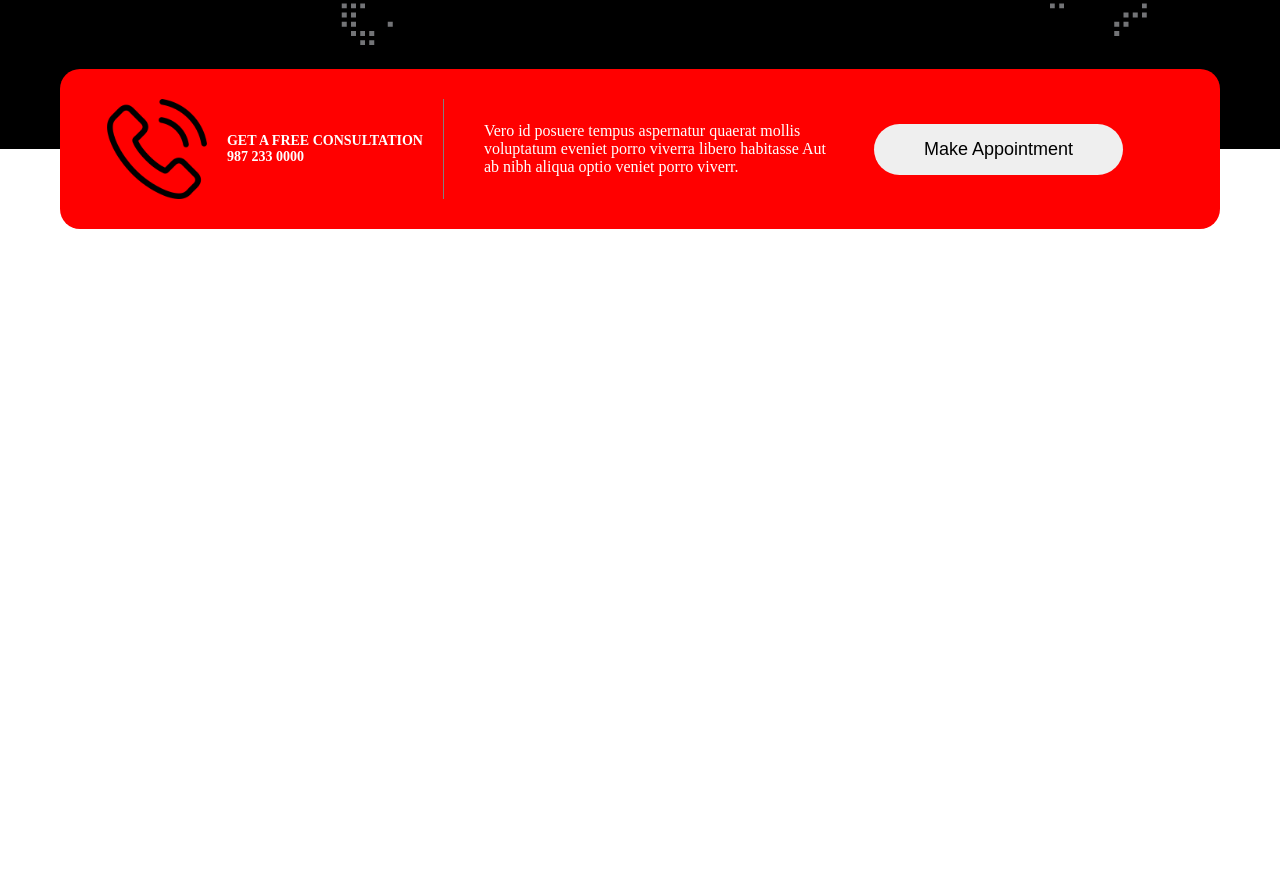
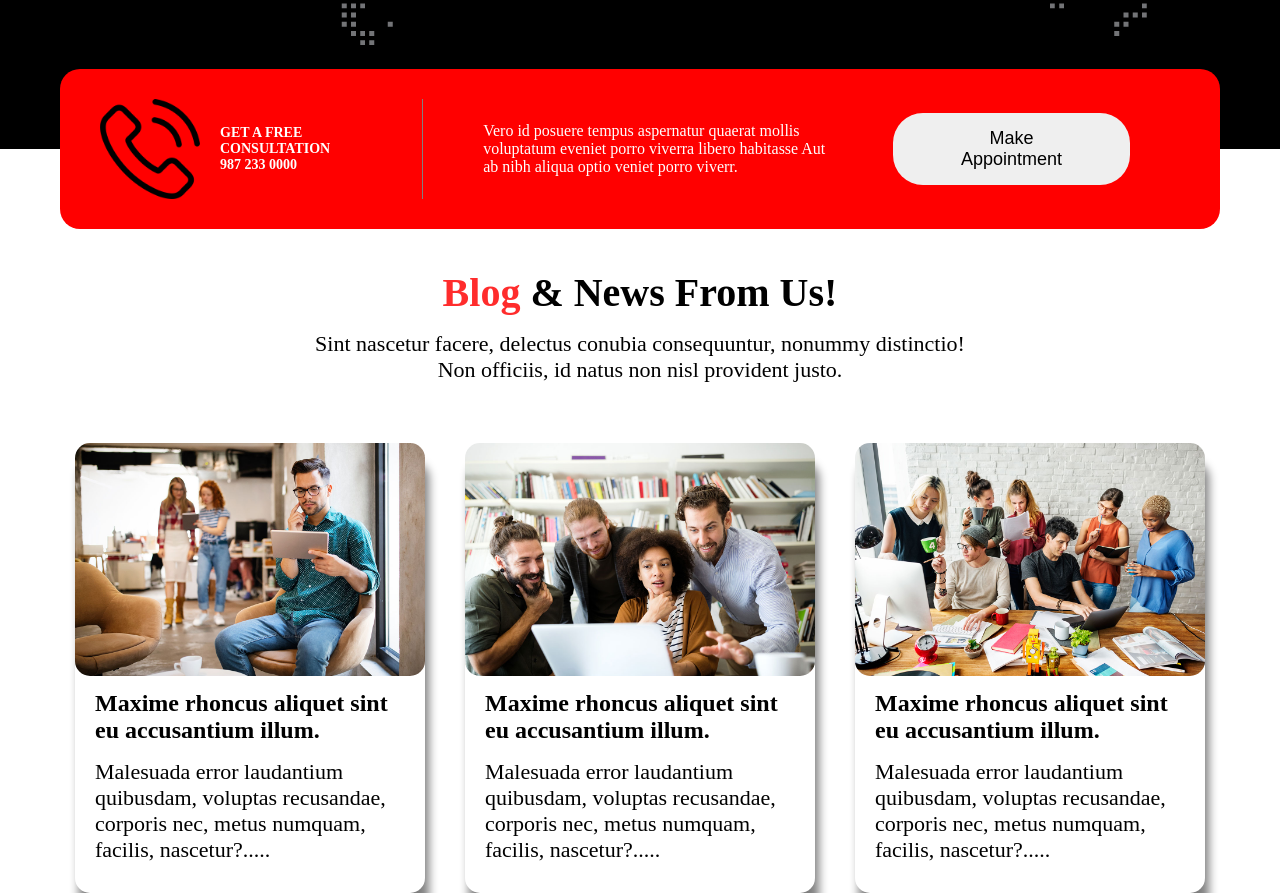
Before and after one commit to Asrafpavel/digital-agency-portfolio, a plain HTML site: page index.html in a window 1280 px wide. Shown: the part 1546-2439 px from the top of the page. Before the commit the page ends 1775 px from the top, so only its background shows below. Drawn offline with Linux system fonts and the light colour scheme.

Commit message:
blog added

```diff
--- a/index.html
+++ b/index.html
@@ -100,5 +100,31 @@
     </div>
 </div>
 
+
+
+<div class="blog-section">
+   <div class="blog-title">
+    <h1><span class="primary">Blog</span> & News From Us!</h1>
+    <p>Sint nascetur facere, delectus conubia consequuntur, nonummy distinctio!<br> Non officiis, id natus non nisl provident justo.</p>
+   </div>
+    <div class="blog-items">
+        <div class="blog">
+            <img src="asset/image/blog-1.jpg" alt="">
+            <h2>Maxime rhoncus aliquet sint eu accusantium illum.</h2>
+            <p>Malesuada error laudantium quibusdam, voluptas recusandae, corporis nec, metus numquam, facilis, nascetur?.....</p>
+        </div>
+        <div class="blog">
+            <img src="asset/image/blog-2.jpg" alt="">
+            <h2>Maxime rhoncus aliquet sint eu accusantium illum.</h2>
+            <p>Malesuada error laudantium quibusdam, voluptas recusandae, corporis nec, metus numquam, facilis, nascetur?.....</p>
+        </div>
+        <div class="blog">
+            <img src="asset/image/blog-3.jpg" alt="">
+            <h2>Maxime rhoncus aliquet sint eu accusantium illum.</h2>
+            <p>Malesuada error laudantium quibusdam, voluptas recusandae, corporis nec, metus numquam, facilis, nascetur?.....</p>
+        </div>
+    </div>
+</div>
+
 </body>
 </html>
--- a/style.css
+++ b/style.css
@@ -226,3 +226,44 @@
     font-size: 18px;
     margin-right: 50px;
 }
+
+
+.blog-title{
+    text-align: center;
+    margin-bottom: 50px;
+}
+.blog-section{
+    margin-top: 120px;
+    display: flex;
+    flex-direction: column;
+    align-items: center;
+
+
+}
+.blog-section h1{
+    font-size: 40px;
+
+}
+.blog-section p{
+    font-size: 22px;
+    margin-top: 15px;
+}
+.blog-items{
+    display: flex;
+    gap: 40px;
+}
+.blog{
+    width: 350px;
+    height: 450px;
+    box-shadow: 4px 20px 10px gray;
+    border-radius: 15px;
+
+}
+
+.blog img{
+    width:100% ;
+    border-radius: 15px;
+}
+.blog h2 , p{
+    margin:10px 20px;
+}
```
